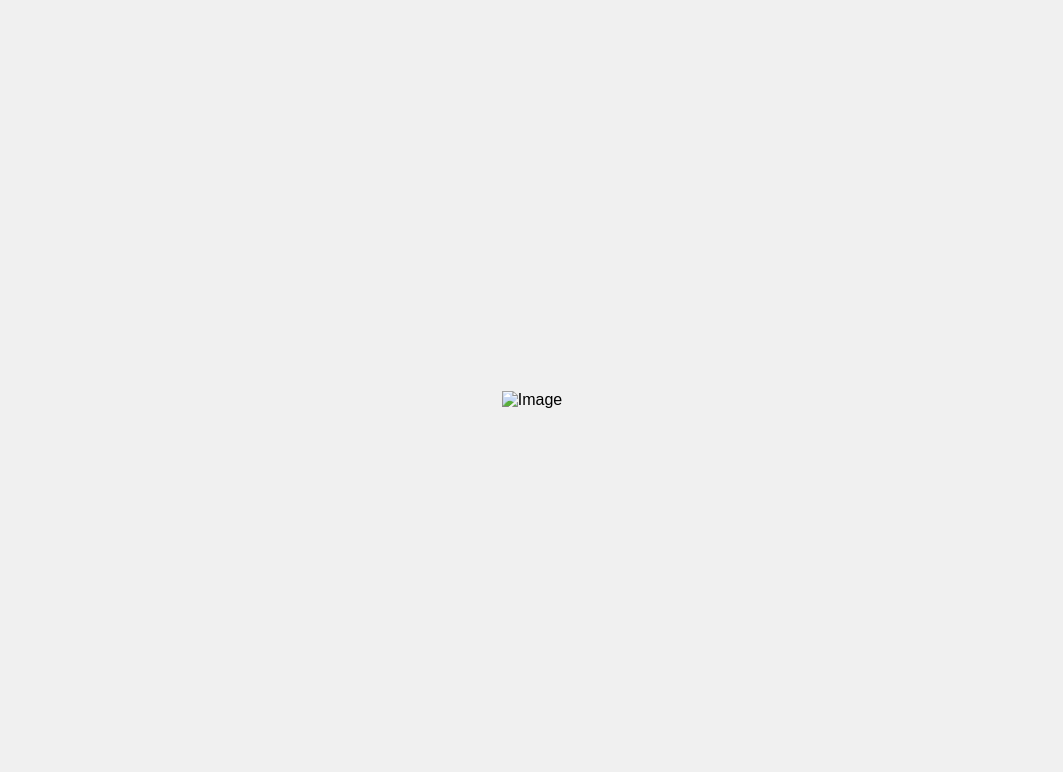
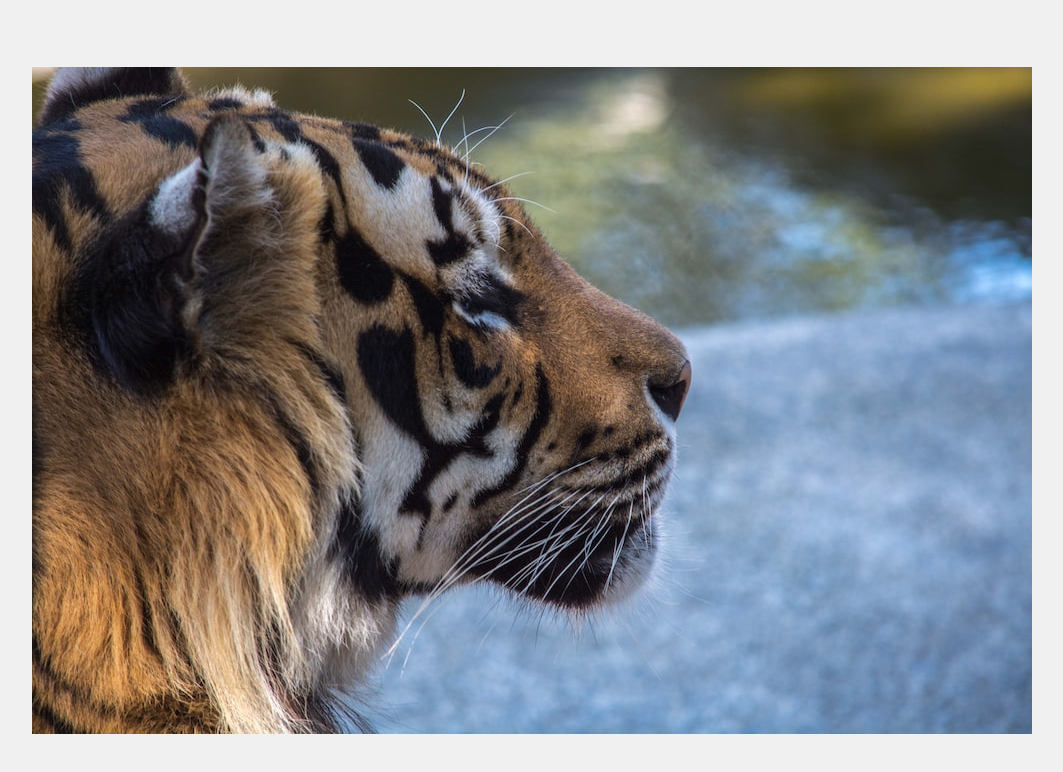
Before and after one commit to aamoghS/test, a plain HTML site: page index.html in a window 1280 px wide. Shown: the whole page, without its empty margins (108-1171 px from the left). Drawn offline with Linux system fonts and the light colour scheme.

Commit message:
Update index.html

```diff
--- a/index.html
+++ b/index.html
@@ -24,6 +24,6 @@
   </style>
 </head>
 <body>
-  <img src="./images/tiger.JPG" alt="Image">
+  <img src="./images/tiger.jpeg" alt="Image">
 </body>
 </html>
```
